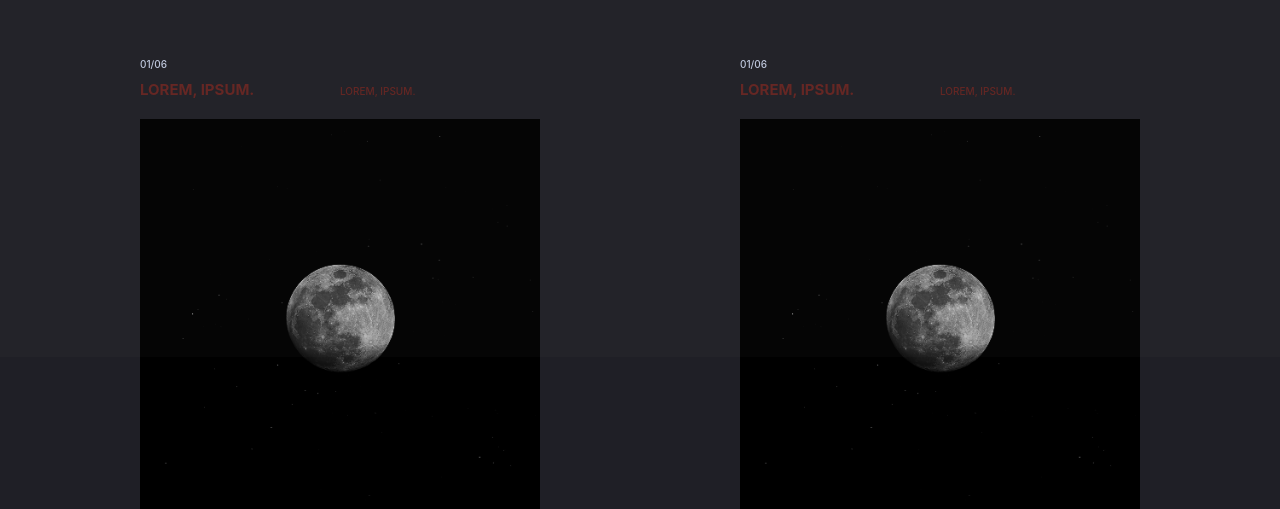
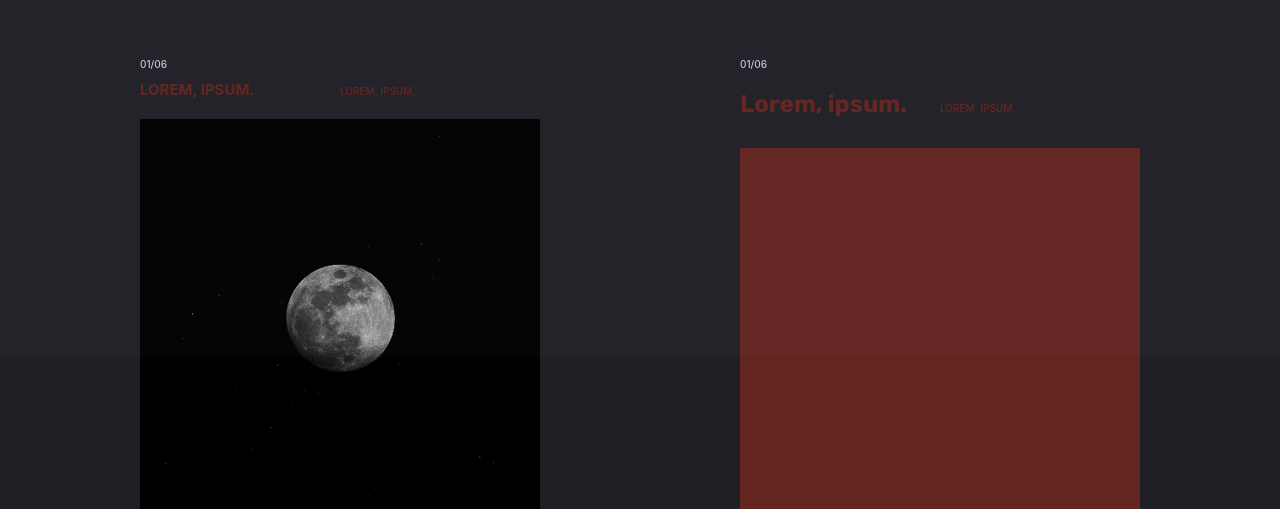
Before and after one commit to popenkov/portfolio-react-gsap, a React (Create React App) app: page /projects in a window 1280 px wide. Shown: the part 443-952 px from the top of the page. Built offline with nearby package versions, Linux system fonts and the light colour scheme.

Commit message:
start working on detailed project page

```diff
--- a/src/components/ProjectPreview/ProjectPreview.jsx
+++ b/src/components/ProjectPreview/ProjectPreview.jsx
@@ -5,19 +5,17 @@ import styles from './ProjectPreview.module.scss';
 
 function ProjectPreview() {
   return (
-    <div className="project-page-item">
-      <div className="project-page-item-number">
-        <p>01/06</p>
-      </div>
-      <Link to="/">
-        <div className="project-page-item-header">
-          <h1>Lorem, ipsum.</h1>
+    <div className={styles.project}>
+      <p className={styles.projectNumber}>01/06</p>
+      <Link to="123">
+        <div className={styles.header}>
+          <h2>Lorem, ipsum.</h2>
           <p>Lorem, ipsum.</p>
         </div>
-        <div className="project-page-item-image project-page-item-image1"></div>
-        <div className="project-page-item-footer">
+        <div className={styles.img}></div>
+        <div className={styles.footer}>
           <p>Lorem ipsum dolor sit amet.</p>
-          <img src={arrow} alt="" />
+          <img className={styles.arrow} src={arrow} alt="" />
         </div>
       </Link>
     </div>
--- a/src/components/ProjectPreview/ProjectPreview.module.scss
+++ b/src/components/ProjectPreview/ProjectPreview.module.scss
@@ -1,37 +1,45 @@
-.project-page-item {
+.project {
   padding: 100px;
   width: 400px;
   transition: transform 0.6s cubic-bezier(0.16, 1, 0.3, 1);
+
+  @media (max-width: 900px) {
+    padding: 50px;
+  }
+
+  @media (max-width: 500px) {
+    height: 300px;
+  }
 }
-.project-page-item:hover {
+.project:hover {
   transform: scale(1.05);
 }
-.project-page-item-number p {
+.projectNumber {
   font-size: 10px;
   font-weight: 500;
   font-family: 'Inter';
 }
-.project-page-item-header {
+.header {
   display: flex;
   width: 100%;
   align-items: baseline;
   justify-content: space-between;
 }
-.project-page-item-header h1 {
+.header h1 {
   font-size: 15px;
   font-weight: bold;
   width: 50%;
   font-family: 'Inter';
   text-transform: uppercase;
 }
-.project-page-item-header p {
+.header p {
   font-size: 10px;
   font-weight: 500;
   font-family: 'Inter';
   width: 50%;
   text-transform: uppercase;
 }
-.project-page-item-image {
+.img {
   width: 100%;
   height: 400px;
   background-color: #642420;
@@ -40,7 +48,7 @@
   background-size: cover;
   margin-top: 10px;
 }
-.project-page-item-footer {
+.footer {
   display: flex;
   justify-content: space-between;
   width: 100%;
@@ -50,39 +58,14 @@
   border-bottom: 1px dashed black;
   padding: 10px 0px;
 }
-.project-page-item-footer p {
+.footer p {
   font-size: 12px;
   font-weight: 400;
   font-family: 'Inter';
   text-transform: uppercase;
 }
-.project-page-item-footer img {
+.arrow {
   width: 12px;
   margin-right: 5px;
   transform: rotate(270deg);
 }
-
-@media (max-width: 900px) {
-  .my-projects {
-    height: 40vh;
-  }
-  .my-projects h1 {
-    font-size: 120px;
-  }
-  .project-page-item {
-    padding: 50px;
-  }
-}
-@media (max-width: 500px) {
-  .my-projects {
-    height: 30vh;
-    margin-top: 100px;
-  }
-  .my-projects h1 {
-    font-size: 80px;
-  }
-
-  .project-page-item {
-    height: 300px;
-  }
-}
--- a/src/pages/Project/Project.jsx
+++ b/src/pages/Project/Project.jsx
@@ -2,8 +2,8 @@ import React from 'react';
 import { useParams } from 'react-router-dom';
 
 function Project() {
-  const { newsId } = useParams();
-  return <div>Project: ${newsId}</div>;
+  const { id } = useParams();
+  return <div>Project: ${id}</div>;
 }
 
 export default Project;
```
